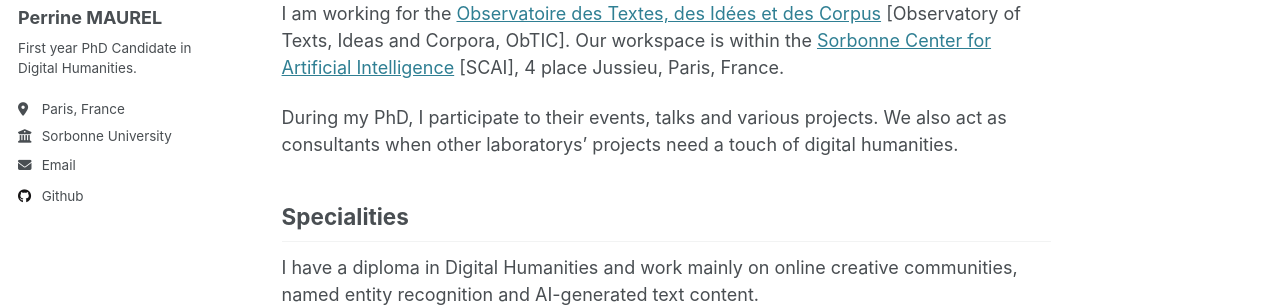
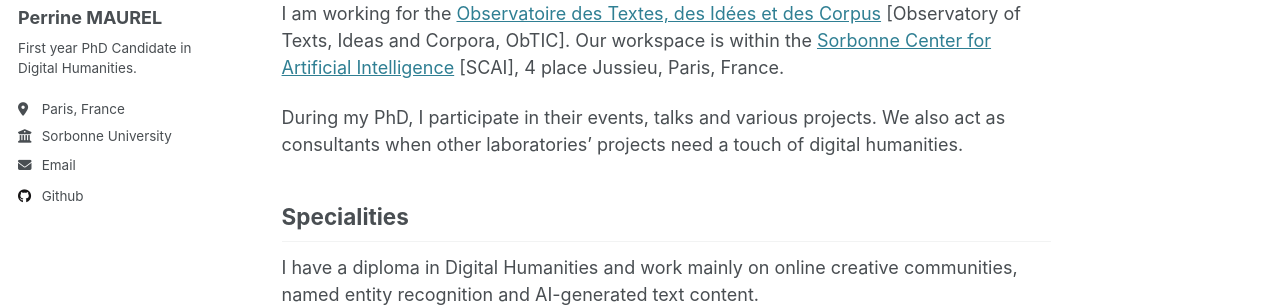
Before and after one commit to perrinemaurel/perrinemaurel.github.io, a Jekyll site: the page built from _pages/about.md, in a window 1280 px wide and 1160 px high. Shown: the part 325-632 px from the top of the window. Built offline with Jekyll 4.4.1, drawn with Linux system fonts in a browser that asks for light colours.

Commit message:
Update about.md

```diff
--- a/_pages/about.md
+++ b/_pages/about.md
@@ -13,7 +13,7 @@ Laboratory
 ------
 I am working for the [Observatoire des Textes, des Idées et des Corpus](https://obtic.sorbonne-universite.fr/) [Observatory of Texts, Ideas and Corpora, ObTIC]. Our workspace is within the [Sorbonne Center for Artificial Intelligence](https://scai.sorbonne-universite.fr/) [SCAI], 4 place Jussieu, Paris, France.
 
-During my PhD, I participate to their events, talks and various projects. We also act as consultants when other laboratorys' projects need a touch of digital humanities.
+During my PhD, I participate in their events, talks and various projects. We also act as consultants when other laboratories' projects need a touch of digital humanities.
 
 Specialities
 ------
```
